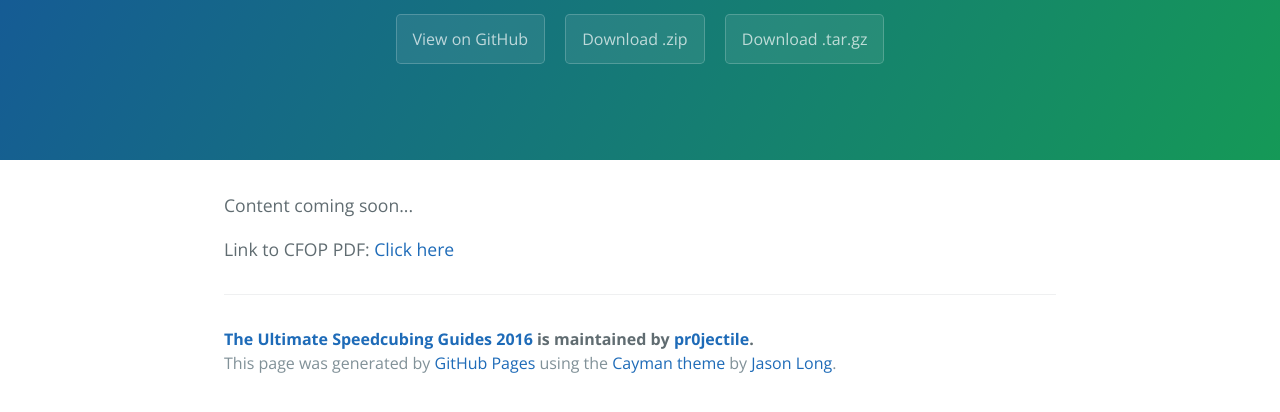
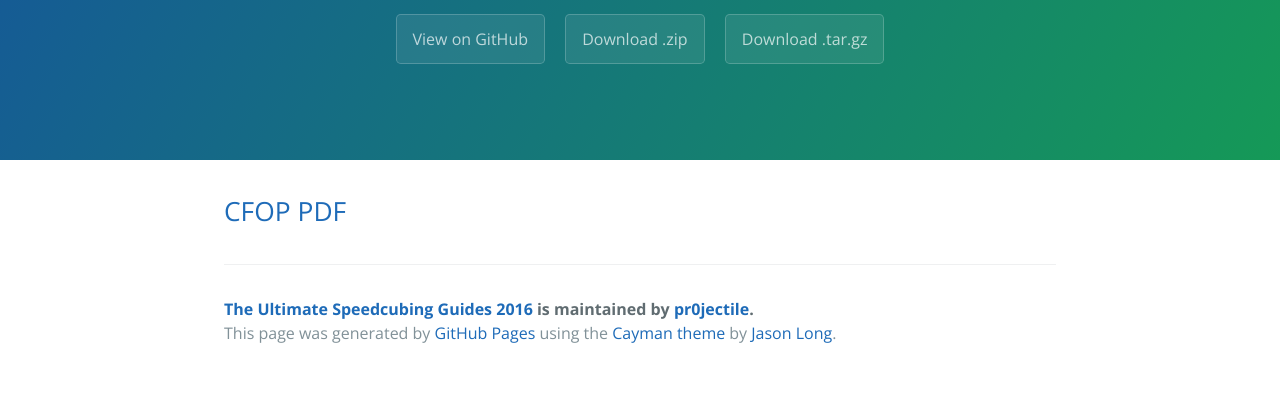
Before and after one commit to pr0jectile/speedcubingguides, a plain HTML site: page index.html in a window 1280 px wide. Shown: the part 176-588 px from the top of the page. Drawn offline with nearby package versions, Linux system fonts and the light colour scheme.

Commit message:
Create gh-pages branch via GitHub

```diff
--- a/index.html
+++ b/index.html
@@ -19,9 +19,9 @@
     </section>
 
     <section class="main-content">
-      <p>Content coming soon...</p>
-
-<p>Link to CFOP PDF: <a href="https://github.com/pr0jectile/speedcubingguides.github.io/blob/master/cfop-speedcubing-guide.pdf">Click here</a></p>
+      <h2>
+<a id="cfop-pdf" class="anchor" href="#cfop-pdf" aria-hidden="true"><span aria-hidden="true" class="octicon octicon-link"></span></a><a href="https://github.com/pr0jectile/speedcubingguides.github.io/blob/master/cfop-speedcubing-guide.pdf">CFOP PDF</a>
+</h2>
 
       <footer class="site-footer">
         <span class="site-footer-owner"><a href="https://github.com/pr0jectile/speedcubingguides.github.io">The Ultimate Speedcubing Guides 2016</a> is maintained by <a href="https://github.com/pr0jectile">pr0jectile</a>.</span>
--- a/params.json
+++ b/params.json
@@ -1,6 +1,6 @@
 {
   "name": "The Ultimate Speedcubing Guides 2016",
   "tagline": "",
-  "body": "Content coming soon...\r\n\r\nLink to CFOP PDF: [Click here](https://github.com/pr0jectile/speedcubingguides.github.io/blob/master/cfop-speedcubing-guide.pdf)",
+  "body": "## [CFOP PDF](https://github.com/pr0jectile/speedcubingguides.github.io/blob/master/cfop-speedcubing-guide.pdf)",
   "note": "Don't delete this file! It's used internally to help with page regeneration."
 }
```
